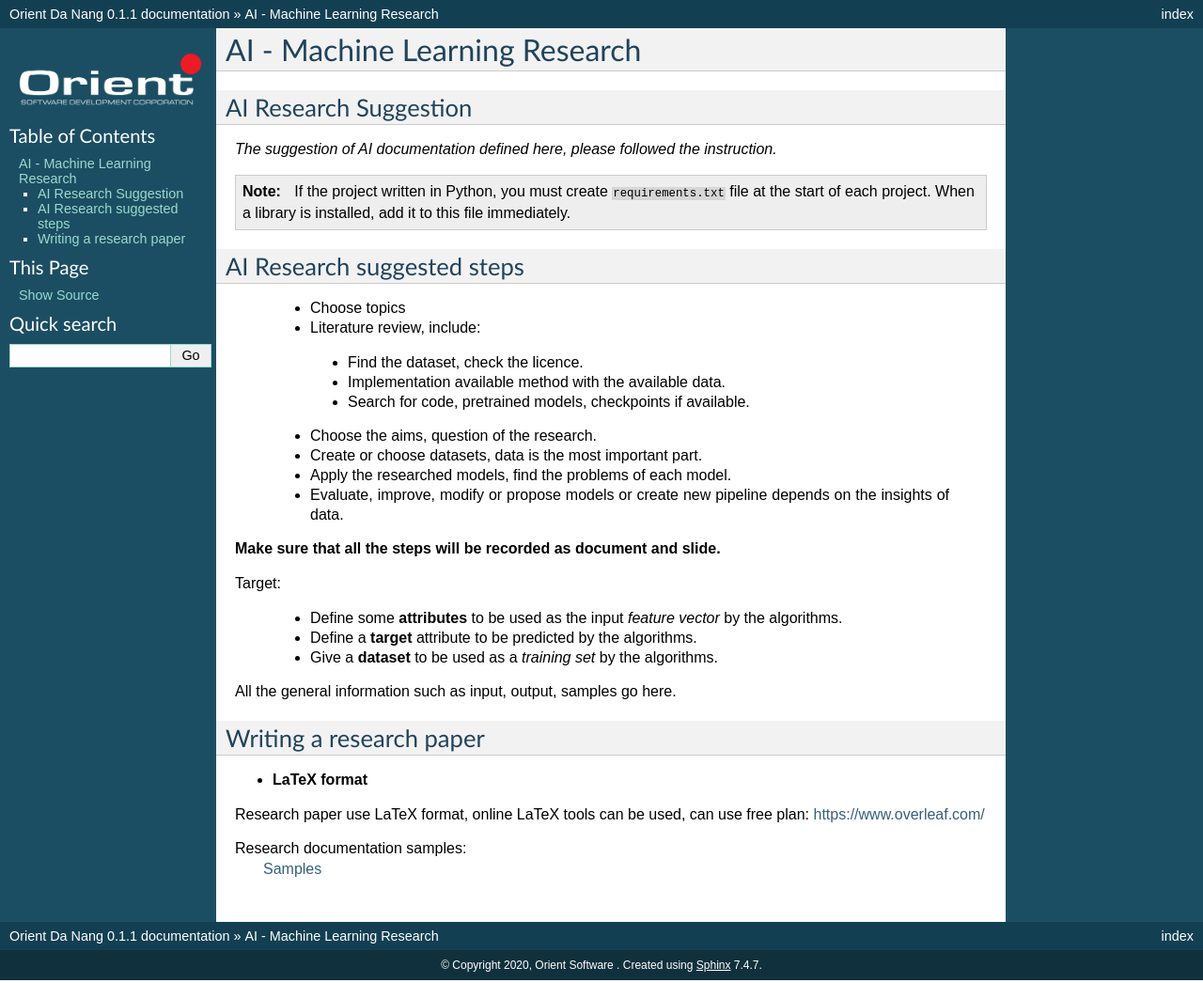
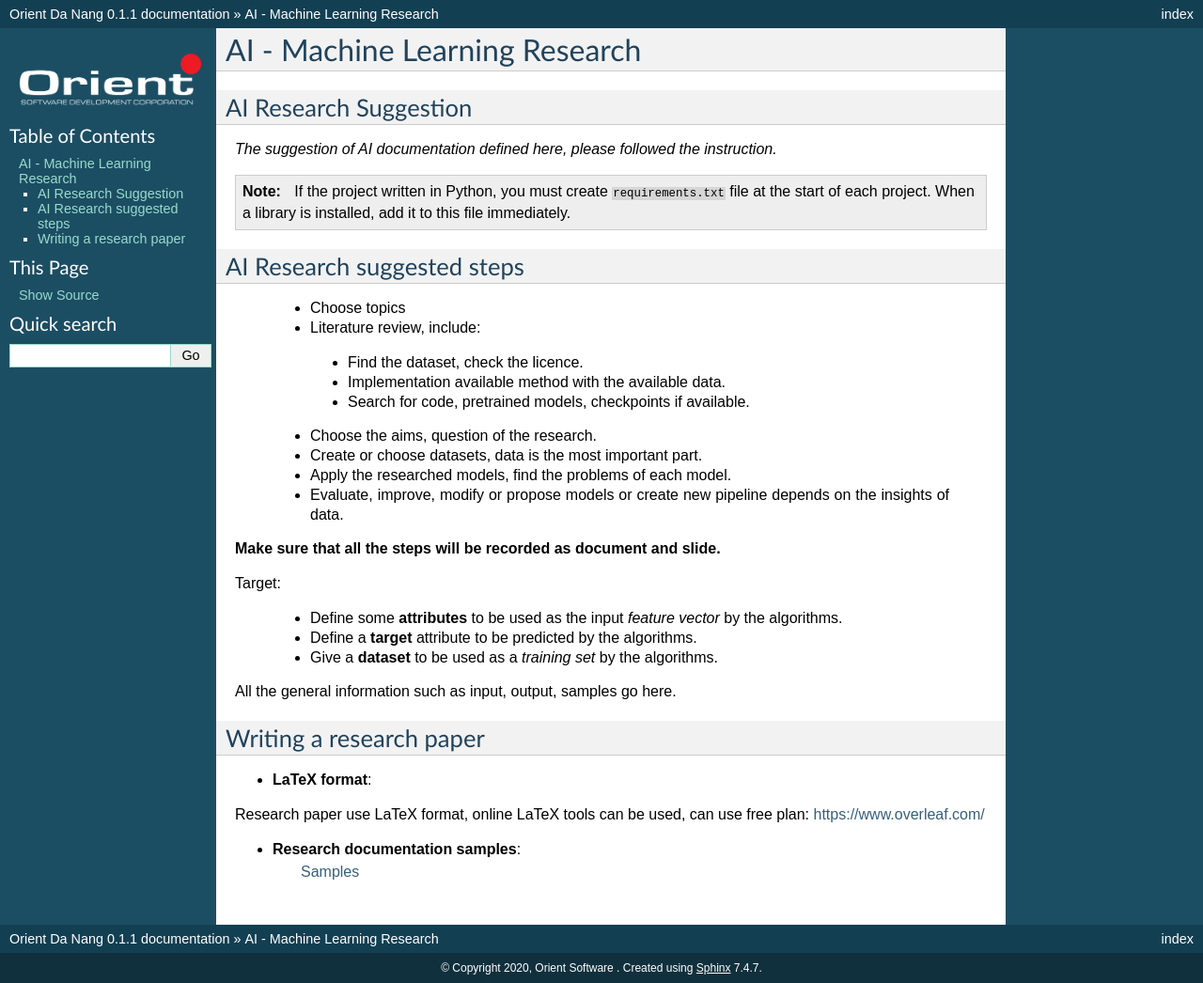
Before and after one commit to OrientDaNang/orientdanang.github.io, a Sphinx documentation site: the page built from docs/AI-Machine-Learning-Research.rst, in a window 1280 px wide. Shown: the whole page at 94% size. Built offline with Sphinx 7.4.7, drawn with Linux system fonts in a browser that asks for light colours; pages that are not in the unit, such as notebooks, are missing from menus.

```diff
--- a/docs/AI-Machine-Learning-Index.rst
+++ b/docs/AI-Machine-Learning-Index.rst
@@ -14,7 +14,7 @@ Discover our research
     :hidden:
     :caption: AI Machine Learning Research
 
-    /AI-Machine-Learning-Research
+    /ai-research/sample-research
 
 
 AI Project
@@ -29,4 +29,4 @@ Discover our projects
     :hidden:
     :caption: AI Machine Learning Project
 
-    /AI-Machine-Learning-Project
+    /ai-research/sample-project
--- a/docs/AI-Machine-Learning-Research.rst
+++ b/docs/AI-Machine-Learning-Research.rst
@@ -42,11 +42,11 @@ All the general information such as input, output, samples go here.
 Writing a research paper
 ---------------------
 
-* **LaTeX format**
+* **LaTeX format**:
 
 Research paper use LaTeX format, online LaTeX tools can be used, can use free plan: https://www.overleaf.com/
 
-Research documentation samples:
+* **Research documentation samples**:
     :doc:`Samples </ai-research/sample-research>`
 
 
```
